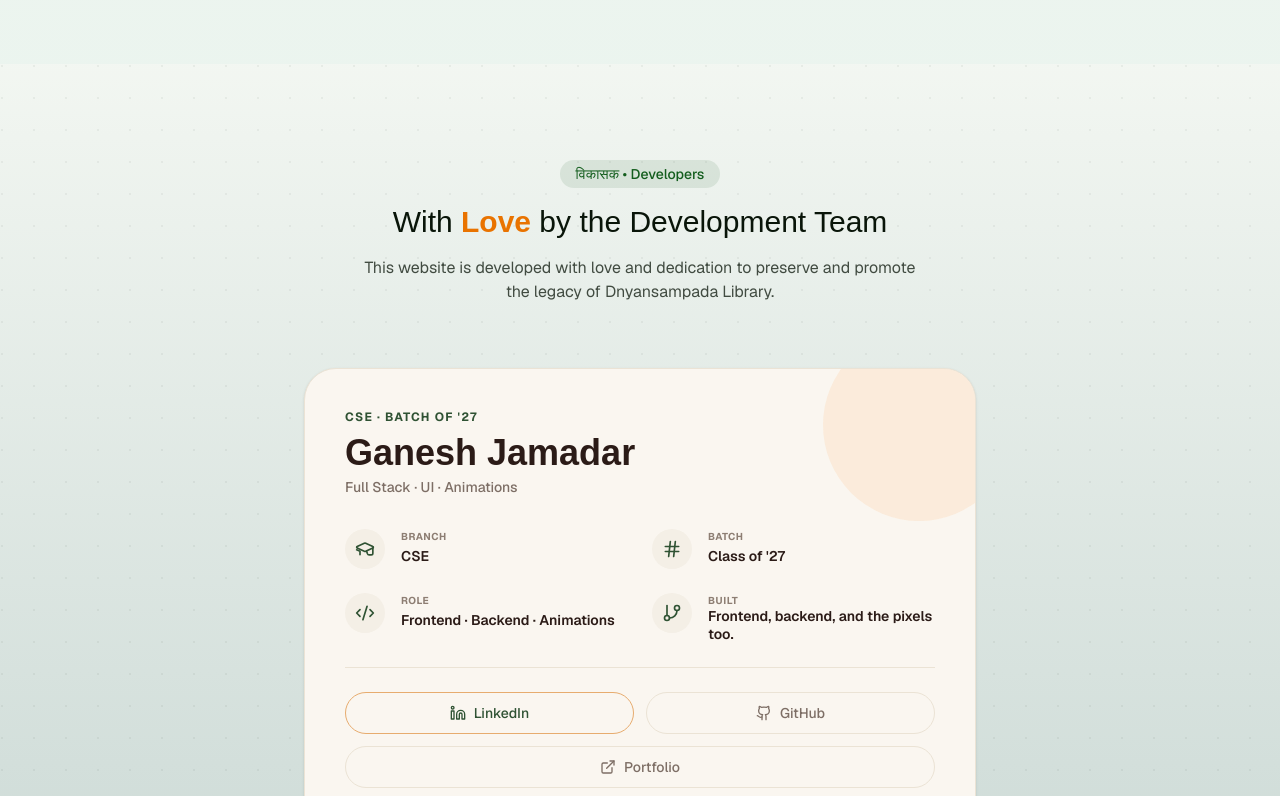
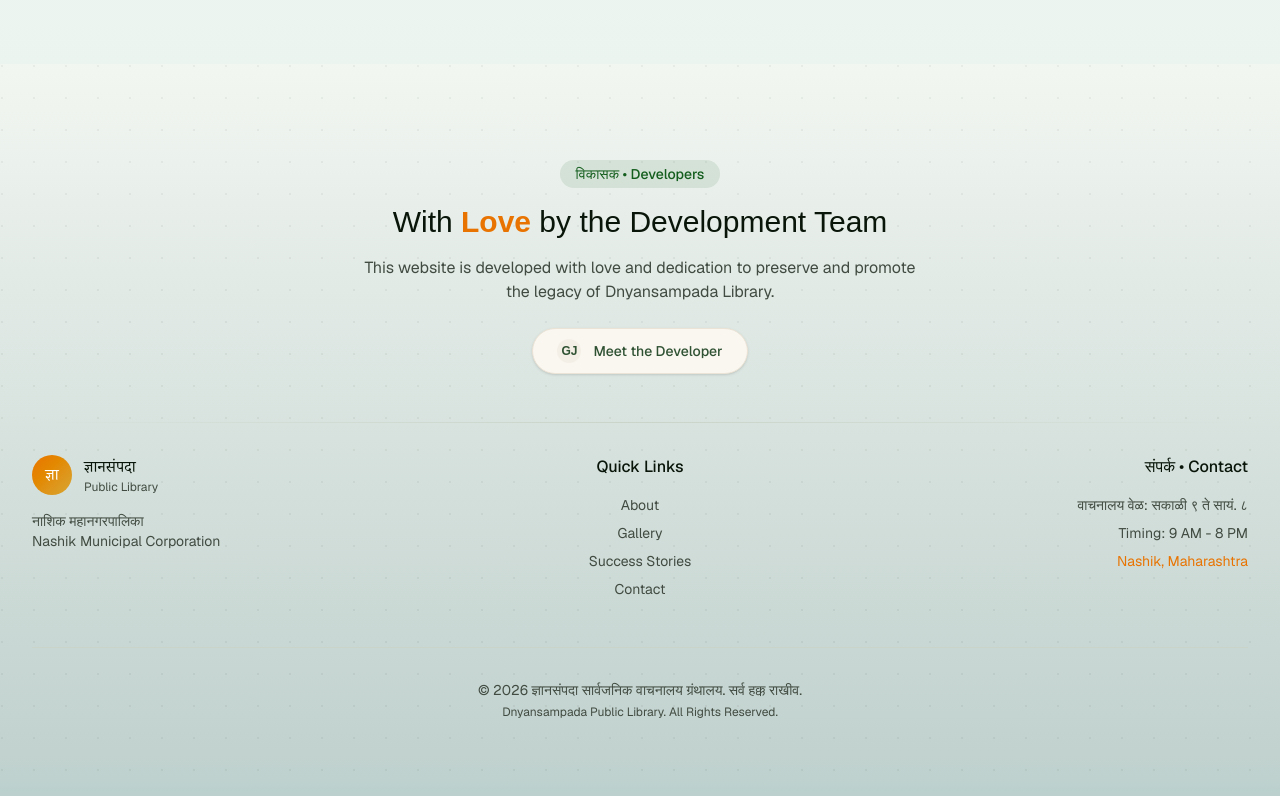
Before and after one commit to GaneshJamadar369/Government-Library-Nashik, a Next.js app: page /contact in a window 1280 px wide. Shown: the part 2004-2800 px from the top of the page. Built offline with nearby package versions, Linux system fonts and the light colour scheme; a web font is replaced by a local one.

Commit message:
feat: refactor developer profile into a sleek modal trigger in footer

```diff
--- a/components/footer.tsx
+++ b/components/footer.tsx
@@ -1,7 +1,10 @@
 "use client"
 
-import { motion } from "framer-motion"
+import { useState } from "react"
+import { motion, AnimatePresence } from "framer-motion"
+
 export default function Footer() {
+  const [isDevModalOpen, setIsDevModalOpen] = useState(false)
   return (
     <footer className="relative py-16 md:py-24 overflow-hidden bg-gradient-to-b from-background to-sea-deep/20">
       {/* Background Pattern */}
@@ -15,7 +18,7 @@ export default function Footer() {
       <div className="max-w-7xl mx-auto px-4 sm:px-6 lg:px-8 relative z-10">
         {/* Developer Appreciation */}
         <motion.div
-          className="text-center mb-16"
+          className="text-center mb-12"
           initial={{ opacity: 0, y: 30 }}
           whileInView={{ opacity: 1, y: 0 }}
           viewport={{ once: true }}
@@ -27,29 +30,60 @@ export default function Footer() {
           <h2 className="text-2xl md:text-3xl font-serif text-foreground mb-4">
             With <span className="text-keshari font-bold">Love</span> by the Development Team
           </h2>
-          <p className="text-muted-foreground max-w-xl mx-auto">
+          <p className="text-muted-foreground max-w-xl mx-auto mb-6">
             This website is developed with love and dedication to preserve and promote the legacy of Dnyansampada Library.
           </p>
+
+          {/* Trigger Button */}
+          <motion.button
+            onClick={() => setIsDevModalOpen(true)}
+            className="inline-flex items-center gap-3 px-6 py-2.5 rounded-full bg-[#FAF6F0] border border-[#EBE3D5] text-[#2F5233] hover:text-[#2B1B17] hover:bg-[#F4EFE6] transition-all font-medium text-sm shadow-sm cursor-pointer"
+            whileHover={{ scale: 1.03 }}
+            whileTap={{ scale: 0.97 }}
+          >
+            <span className="w-6 h-6 rounded-full bg-[#F4EFE6] flex items-center justify-center font-serif text-xs font-bold text-[#2F5233]">GJ</span>
+            Meet the Developer
+          </motion.button>
         </motion.div>
 
-        {/* Developer Profile Card */}
-        <div className="flex justify-center mb-16 w-full px-4">
+        {/* Developer Profile Modal */}
+        <AnimatePresence>
+          {isDevModalOpen && (
+            <div className="fixed inset-0 z-[100] flex items-center justify-center p-4">
+              {/* Backdrop */}
               <motion.div
-            className="relative overflow-hidden bg-[#FAF6F0] border border-[#EBE3D5] rounded-[2rem] p-8 md:p-10 w-full max-w-2xl shadow-sm text-left font-sans"
-            initial={{ opacity: 0, y: 30 }}
-            whileInView={{ opacity: 1, y: 0 }}
-            viewport={{ once: true }}
-            transition={{ duration: 0.6 }}
+                initial={{ opacity: 0 }}
+                animate={{ opacity: 1 }}
+                exit={{ opacity: 0 }}
+                onClick={() => setIsDevModalOpen(false)}
+                className="absolute inset-0 bg-black/50 backdrop-blur-sm"
+              />
+
+              {/* Card Container */}
+              <motion.div
+                initial={{ opacity: 0, scale: 0.95, y: 15 }}
+                animate={{ opacity: 1, scale: 1, y: 0 }}
+                exit={{ opacity: 0, scale: 0.95, y: 15 }}
+                transition={{ type: "spring", duration: 0.4 }}
+                className="relative overflow-hidden bg-[#FAF6F0] border border-[#EBE3D5] rounded-[2rem] p-8 md:p-10 w-full max-w-lg shadow-2xl text-left font-sans z-10"
               >
+                {/* Close Button */}
+                <button
+                  onClick={() => setIsDevModalOpen(false)}
+                  className="absolute top-6 right-6 w-8 h-8 rounded-full bg-[#F4EFE6] flex items-center justify-center text-[#7D6E65] hover:text-[#2B1B17] hover:bg-[#EBE3D5] transition-all z-20 cursor-pointer"
+                >
+                  <svg xmlns="http://www.w3.org/2000/svg" width="16" height="16" viewBox="0 0 24 24" fill="none" stroke="currentColor" strokeWidth="2.5" strokeLinecap="round" strokeLinejoin="round" className="lucide lucide-x"><path d="M18 6 6 18"/><path d="m6 6 12 12"/></svg>
+                </button>
+
                 {/* Soft Peach Circle Blob top-right */}
-            <div className="absolute -top-10 -right-10 w-40 h-40 md:w-48 md:h-48 rounded-full bg-[#FCE5CD] opacity-60 pointer-events-none" />
+                <div className="absolute -top-10 -right-10 w-40 h-40 rounded-full bg-[#FCE5CD] opacity-60 pointer-events-none" />
 
                 {/* Header info */}
-            <div className="relative z-10">
+                <div className="relative z-10 pr-8">
                   <span className="text-xs font-bold tracking-widest text-[#2F5233] uppercase block">
                     CSE · BATCH OF '27
                   </span>
-              <h3 className="text-3xl md:text-4xl font-semibold text-[#2B1B17] mt-2 font-serif">
+                  <h3 className="text-2xl md:text-3xl font-semibold text-[#2B1B17] mt-2 font-serif">
                     Ganesh Jamadar
                   </h3>
                   <p className="text-sm text-[#7D6E65] mt-1 font-medium">
@@ -58,82 +92,69 @@ export default function Footer() {
                 </div>
 
                 {/* Info Grid */}
-            <div className="relative z-10 grid grid-cols-1 md:grid-cols-2 gap-6 mt-8">
+                <div className="relative z-10 grid grid-cols-1 gap-4 mt-6">
+                  {/* Branch & Batch */}
+                  <div className="grid grid-cols-2 gap-4">
                     {/* Branch */}
-              <div className="flex items-start gap-4">
-                <div className="w-10 h-10 rounded-full bg-[#F4EFE6] flex items-center justify-center text-[#2F5233] shrink-0">
-                  <svg xmlns="http://www.w3.org/2000/svg" width="20" height="20" viewBox="0 0 24 24" fill="none" stroke="currentColor" strokeWidth="2" strokeLinecap="round" strokeLinejoin="round" className="lucide lucide-graduation-cap"><path d="M21.42 10.922a1 1 0 0 0-.019-1.838L12.83 5.18a2 2 0 0 0-1.66 0L2.6 9.08a1 1 0 0 0 0 1.832l8.57 3.908a2 2 0 0 0 1.66 0z"/><path d="M6 18.8v-4L2 13"/><path d="M21.42 10.922V17a2 2 0 0 1-2 2h-2.582a2 2 0 0 1-1.879-1.318l-1.025-3.076"/></svg>
+                    <div className="flex items-center gap-3">
+                      <div className="w-8 h-8 rounded-full bg-[#F4EFE6] flex items-center justify-center text-[#2F5233] shrink-0">
+                        <svg xmlns="http://www.w3.org/2000/svg" width="16" height="16" viewBox="0 0 24 24" fill="none" stroke="currentColor" strokeWidth="2" strokeLinecap="round" strokeLinejoin="round"><path d="M21.42 10.922a1 1 0 0 0-.019-1.838L12.83 5.18a2 2 0 0 0-1.66 0L2.6 9.08a1 1 0 0 0 0 1.832l8.57 3.908a2 2 0 0 0 1.66 0z"/><path d="M6 18.8v-4L2 13"/><path d="M21.42 10.922V17a2 2 0 0 1-2 2h-2.582a2 2 0 0 1-1.879-1.318l-1.025-3.076"/></svg>
                       </div>
                       <div>
-                  <span className="text-[10px] font-bold tracking-wider text-[#8D7E73] uppercase block">
-                    BRANCH
-                  </span>
-                  <span className="text-sm font-semibold text-[#2B1B17]">
-                    CSE
-                  </span>
+                        <span className="text-[9px] font-bold tracking-wider text-[#8D7E73] uppercase block">BRANCH</span>
+                        <span className="text-xs font-semibold text-[#2B1B17]">CSE</span>
                       </div>
                     </div>
 
                     {/* Batch */}
-              <div className="flex items-start gap-4">
-                <div className="w-10 h-10 rounded-full bg-[#F4EFE6] flex items-center justify-center text-[#2F5233] shrink-0">
-                  <svg xmlns="http://www.w3.org/2000/svg" width="20" height="20" viewBox="0 0 24 24" fill="none" stroke="currentColor" strokeWidth="2" strokeLinecap="round" strokeLinejoin="round" className="lucide lucide-hash"><line x1="4" x2="20" y1="9" y2="9"/><line x1="4" x2="20" y1="15" y2="15"/><line x1="10" x2="8" y1="3" y2="21"/><line x1="16" x2="14" y1="3" y2="21"/></svg>
+                    <div className="flex items-center gap-3">
+                      <div className="w-8 h-8 rounded-full bg-[#F4EFE6] flex items-center justify-center text-[#2F5233] shrink-0">
+                        <svg xmlns="http://www.w3.org/2000/svg" width="16" height="16" viewBox="0 0 24 24" fill="none" stroke="currentColor" strokeWidth="2" strokeLinecap="round" strokeLinejoin="round"><line x1="4" x2="20" y1="9" y2="9"/><line x1="4" x2="20" y1="15" y2="15"/><line x1="10" x2="8" y1="3" y2="21"/><line x1="16" x2="14" y1="3" y2="21"/></svg>
                       </div>
                       <div>
-                  <span className="text-[10px] font-bold tracking-wider text-[#8D7E73] uppercase block">
-                    BATCH
-                  </span>
-                  <span className="text-sm font-semibold text-[#2B1B17]">
-                    Class of '27
-                  </span>
+                        <span className="text-[9px] font-bold tracking-wider text-[#8D7E73] uppercase block">BATCH</span>
+                        <span className="text-xs font-semibold text-[#2B1B17]">Class of '27</span>
+                      </div>
                     </div>
                   </div>
 
                   {/* Role */}
-              <div className="flex items-start gap-4">
-                <div className="w-10 h-10 rounded-full bg-[#F4EFE6] flex items-center justify-center text-[#2F5233] shrink-0">
-                  <svg xmlns="http://www.w3.org/2000/svg" width="20" height="20" viewBox="0 0 24 24" fill="none" stroke="currentColor" strokeWidth="2" strokeLinecap="round" strokeLinejoin="round" className="lucide lucide-code-xml"><path d="m18 16 4-4-4-4"/><path d="m6 8-4 4 4 4"/><path d="m14.5 4-5 16"/></svg>
+                  <div className="flex items-start gap-3">
+                    <div className="w-8 h-8 rounded-full bg-[#F4EFE6] flex items-center justify-center text-[#2F5233] shrink-0">
+                      <svg xmlns="http://www.w3.org/2000/svg" width="16" height="16" viewBox="0 0 24 24" fill="none" stroke="currentColor" strokeWidth="2" strokeLinecap="round" strokeLinejoin="round"><path d="m18 16 4-4-4-4"/><path d="m6 8-4 4 4 4"/><path d="m14.5 4-5 16"/></svg>
                     </div>
                     <div>
-                  <span className="text-[10px] font-bold tracking-wider text-[#8D7E73] uppercase block">
-                    ROLE
-                  </span>
-                  <span className="text-sm font-semibold text-[#2B1B17]">
-                    Frontend · Backend · Animations
-                  </span>
+                      <span className="text-[9px] font-bold tracking-wider text-[#8D7E73] uppercase block">ROLE</span>
+                      <span className="text-xs font-semibold text-[#2B1B17]">Frontend · Backend · Animations</span>
                     </div>
                   </div>
 
                   {/* Built */}
-              <div className="flex items-start gap-4">
-                <div className="w-10 h-10 rounded-full bg-[#F4EFE6] flex items-center justify-center text-[#2F5233] shrink-0">
-                  <svg xmlns="http://www.w3.org/2000/svg" width="20" height="20" viewBox="0 0 24 24" fill="none" stroke="currentColor" strokeWidth="2" strokeLinecap="round" strokeLinejoin="round" className="lucide lucide-git-branch"><line x1="6" x2="6" y1="3" y2="15"/><circle cx="18" cy="6" r="3"/><circle cx="6" cy="18" r="3"/><path d="M18 9a9 9 0 0 1-9 9"/></svg>
+                  <div className="flex items-start gap-3">
+                    <div className="w-8 h-8 rounded-full bg-[#F4EFE6] flex items-center justify-center text-[#2F5233] shrink-0">
+                      <svg xmlns="http://www.w3.org/2000/svg" width="16" height="16" viewBox="0 0 24 24" fill="none" stroke="currentColor" strokeWidth="2" strokeLinecap="round" strokeLinejoin="round"><line x1="6" x2="6" y1="3" y2="15"/><circle cx="18" cy="6" r="3"/><circle cx="6" cy="18" r="3"/><path d="M18 9a9 9 0 0 1-9 9"/></svg>
                     </div>
                     <div>
-                  <span className="text-[10px] font-bold tracking-wider text-[#8D7E73] uppercase block">
-                    BUILT
-                  </span>
-                  <span className="text-sm font-semibold text-[#2B1B17] leading-tight block">
-                    Frontend, backend, and the pixels too.
-                  </span>
+                      <span className="text-[9px] font-bold tracking-wider text-[#8D7E73] uppercase block">BUILT</span>
+                      <span className="text-xs font-semibold text-[#2B1B17]">Frontend, backend, and the pixels too.</span>
                     </div>
                   </div>
                 </div>
 
                 {/* Divider */}
-            <div className="relative z-10 border-t border-[#EBE3D5] my-6" />
+                <div className="relative z-10 border-t border-[#EBE3D5] my-5" />
 
                 {/* Social Buttons */}
-            <div className="relative z-10 space-y-3">
-              <div className="grid grid-cols-1 sm:grid-cols-2 gap-3">
+                <div className="relative z-10 space-y-2.5">
+                  <div className="grid grid-cols-2 gap-2.5">
                     {/* LinkedIn */}
                     <a
                       href="https://www.linkedin.com/in/ganeshjamadar/"
                       target="_blank"
                       rel="noopener noreferrer"
-                  className="border border-[#E7AC6F] text-[#2F5233] rounded-full py-2.5 px-6 flex items-center justify-center gap-2 hover:bg-[#FCE5CD]/40 transition-all font-medium text-sm text-center"
+                      className="border border-[#E7AC6F] text-[#2F5233] rounded-full py-2.5 px-4 flex items-center justify-center gap-1.5 hover:bg-[#FCE5CD]/40 transition-all font-medium text-xs text-center"
                     >
-                  <svg xmlns="http://www.w3.org/2000/svg" width="16" height="16" viewBox="0 0 24 24" fill="none" stroke="currentColor" strokeWidth="2" strokeLinecap="round" strokeLinejoin="round" className="lucide lucide-linkedin"><path d="M16 8a6 6 0 0 1 6 6v7h-4v-7a2 2 0 0 0-2-2 2 2 0 0 0-2 2v7h-4v-7a6 6 0 0 1 6-6z"/><rect width="4" height="12" x="2" y="9"/><circle cx="4" cy="4" r="2"/></svg>
+                      <svg xmlns="http://www.w3.org/2000/svg" width="14" height="14" viewBox="0 0 24 24" fill="none" stroke="currentColor" strokeWidth="2" strokeLinecap="round" strokeLinejoin="round"><path d="M16 8a6 6 0 0 1 6 6v7h-4v-7a2 2 0 0 0-2-2 2 2 0 0 0-2 2v7h-4v-7a6 6 0 0 1 6-6z"/><rect width="4" height="12" x="2" y="9"/><circle cx="4" cy="4" r="2"/></svg>
                       LinkedIn
                     </a>
 
@@ -142,9 +163,9 @@ export default function Footer() {
                       href="https://github.com/GaneshJamadar369"
                       target="_blank"
                       rel="noopener noreferrer"
-                  className="border border-[#EBE3D5] text-[#7D6E65] rounded-full py-2.5 px-6 flex items-center justify-center gap-2 hover:bg-[#F4EFE6] transition-all font-medium text-sm text-center"
+                      className="border border-[#EBE3D5] text-[#7D6E65] rounded-full py-2.5 px-4 flex items-center justify-center gap-1.5 hover:bg-[#F4EFE6] transition-all font-medium text-xs text-center"
                     >
-                  <svg xmlns="http://www.w3.org/2000/svg" width="16" height="16" viewBox="0 0 24 24" fill="none" stroke="currentColor" strokeWidth="2" strokeLinecap="round" strokeLinejoin="round" className="lucide lucide-github"><path d="M15 22v-4a4.8 4.8 0 0 0-1-3.5c3 0 6-2 6-5.5.08-1.25-.27-2.48-1-3.5.28-1.15.28-2.35 0-3.5 0 0-1 0-3 1.5-2.64-.5-5.36-.5-8 0C6 2 5 2 5 2c-.3 1.15-.3 2.35 0 3.5A5.403 5.403 0 0 0 4 9c0 3.5 3 5.5 6 5.5-.39.49-.68 1.05-.85 1.65-.17.6-.22 1.23-.15 1.85v4"/><path d="M9 18c-4.51 2-5-2-7-2"/></svg>
+                      <svg xmlns="http://www.w3.org/2000/svg" width="14" height="14" viewBox="0 0 24 24" fill="none" stroke="currentColor" strokeWidth="2" strokeLinecap="round" strokeLinejoin="round"><path d="M15 22v-4a4.8 4.8 0 0 0-1-3.5c3 0 6-2 6-5.5.08-1.25-.27-2.48-1-3.5.28-1.15.28-2.35 0-3.5 0 0-1 0-3 1.5-2.64-.5-5.36-.5-8 0C6 2 5 2 5 2c-.3 1.15-.3 2.35 0 3.5A5.403 5.403 0 0 0 4 9c0 3.5 3 5.5 6 5.5-.39.49-.68 1.05-.85 1.65-.17.6-.22 1.23-.15 1.85v4"/><path d="M9 18c-4.51 2-5-2-7-2"/></svg>
                       GitHub
                     </a>
                   </div>
@@ -154,14 +175,16 @@ export default function Footer() {
                     href="https://ganeshjamadar.vercel.app/"
                     target="_blank"
                     rel="noopener noreferrer"
-                className="w-full border border-[#EBE3D5] text-[#7D6E65] rounded-full py-2.5 px-6 flex items-center justify-center gap-2 hover:bg-[#F4EFE6] transition-all font-medium text-sm text-center"
+                    className="w-full border border-[#EBE3D5] text-[#7D6E65] rounded-full py-2.5 px-4 flex items-center justify-center gap-1.5 hover:bg-[#F4EFE6] transition-all font-medium text-xs text-center"
                   >
-                <svg xmlns="http://www.w3.org/2000/svg" width="16" height="16" viewBox="0 0 24 24" fill="none" stroke="currentColor" strokeWidth="2" strokeLinecap="round" strokeLinejoin="round" className="lucide lucide-external-link"><path d="M15 3h6v6"/><path d="M10 14 21 3"/><path d="M18 13v6a2 2 0 0 1-2 2H5a2 2 0 0 1-2-2V8a2 2 0 0 1 2-2h6"/></svg>
+                    <svg xmlns="http://www.w3.org/2000/svg" width="14" height="14" viewBox="0 0 24 24" fill="none" stroke="currentColor" strokeWidth="2" strokeLinecap="round" strokeLinejoin="round"><path d="M15 3h6v6"/><path d="M10 14 21 3"/><path d="M18 13v6a2 2 0 0 1-2 2H5a2 2 0 0 1-2-2V8a2 2 0 0 1 2-2h6"/></svg>
                     Portfolio
                   </a>
                 </div>
               </motion.div>
             </div>
+          )}
+        </AnimatePresence>
 
         {/* Divider */}
         <div className="w-full h-px bg-gradient-to-r from-transparent via-border to-transparent mb-8" />
```
Lines whose indentation alone changed are shown as unchanged.
